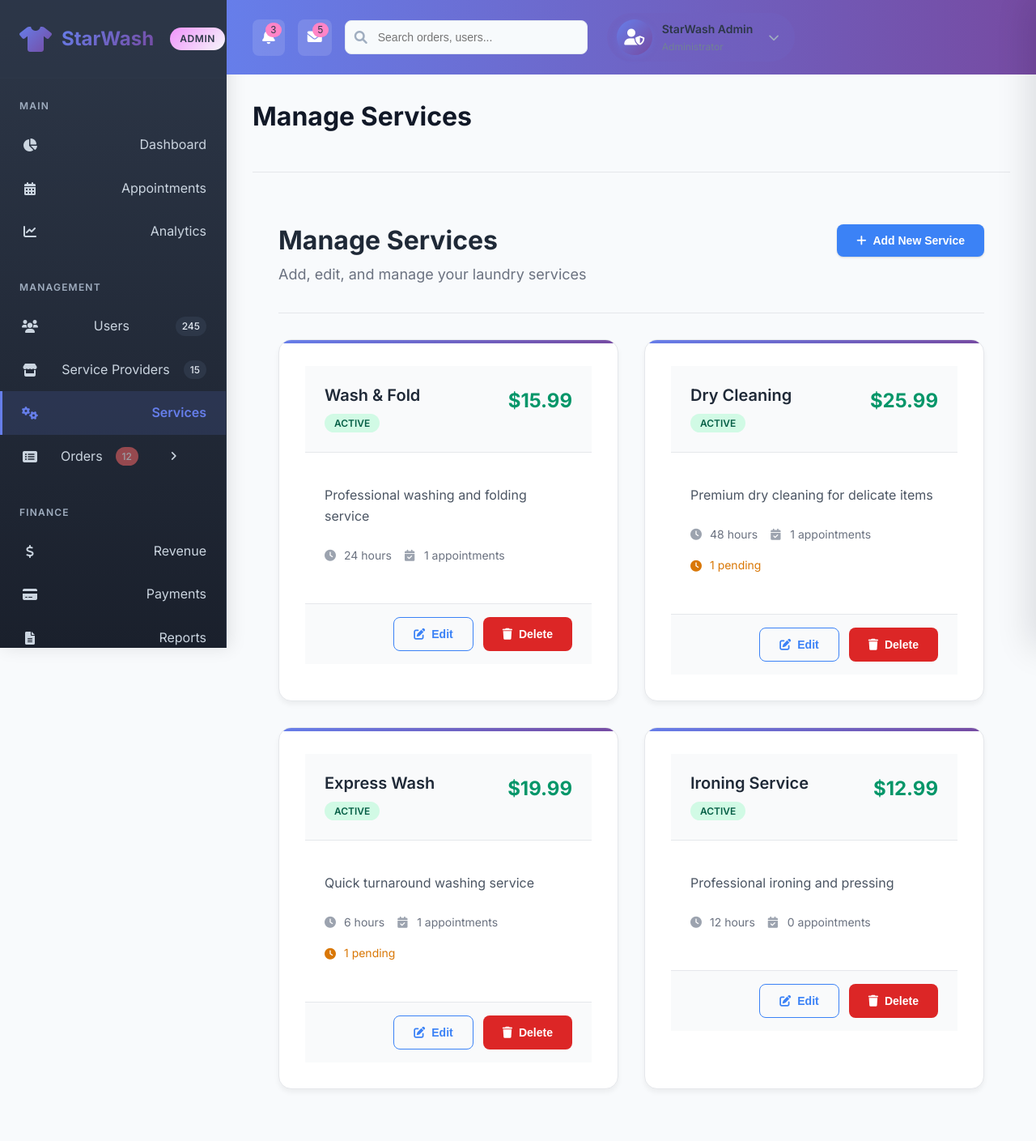
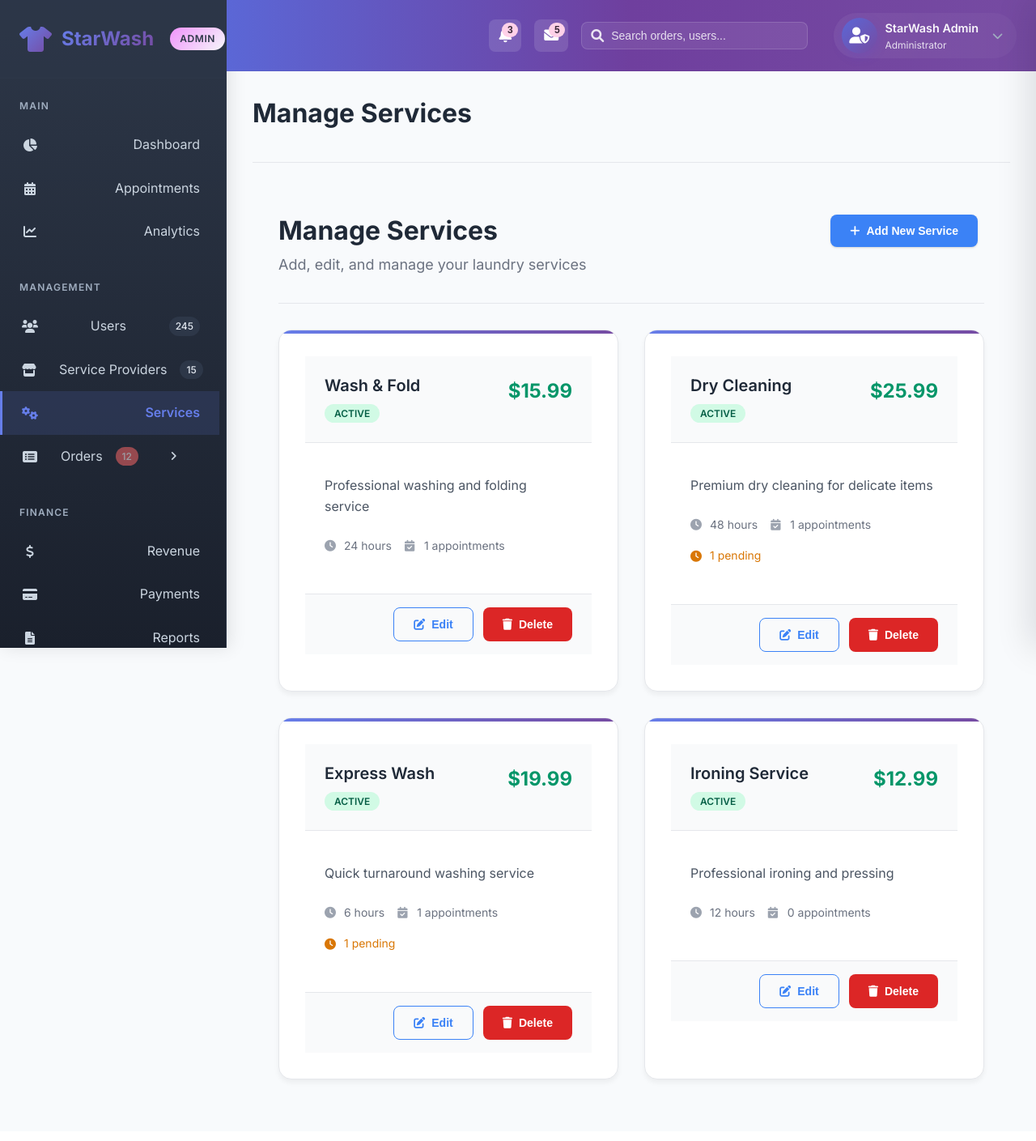
Before and after one commit to LeeDev428/starwash_laundry-website, a PHP site: page /admin/pages/services.php in a window 1280 px wide. Shown: the whole page at 81% size. After the commit the page ends 1337 px from the top, so only its background shows below. Run offline with PHP 8.4, Linux system fonts and the light colour scheme; a user stored in the database is signed in; data comes from the database, SQL or seed files in the repository.

Commit message:
Update admin.css

```diff
--- a/assets/css/admin/admin.css
+++ b/assets/css/admin/admin.css
@@ -26,6 +26,13 @@
     box-shadow: 4px 0 20px rgba(0, 0, 0, 0.1);
 }
 
+/* Prevent sidebar content from causing horizontal overflow. Keep internal
+   scrolling vertical only. */
+.admin-sidebar {
+    overflow-x: hidden;
+    box-sizing: border-box;
+}
+
 .sidebar-header {
     padding: 2rem 1.5rem;
     border-bottom: 1px solid #2d3748;
@@ -37,6 +44,7 @@
     align-items: center;
     gap: 0.75rem;
     color: white;
+    justify-content: center; /* center logo and badge horizontally */
 }
 
 .sidebar-header .logo i {
@@ -65,9 +73,17 @@
     margin-left: 0.5rem;
 }
 
+/* Ensure the badge doesn't cause overflow in the centered logo area */
+.sidebar-header .admin-badge {
+    margin-left: 0.5rem;
+    white-space: nowrap;
+}
+
 /* Admin Navigation */
 .sidebar-nav {
     padding: 1.5rem 0;
+    /* give a small right padding so scrollbar doesn't overlap content */
+    padding-right: 0.5rem;
 }
 
 .nav-section {
@@ -96,6 +112,9 @@
     border-left: 3px solid transparent;
     position: relative;
 }
+
+/* prevent menu text wrapping and keep icons aligned */
+.nav-item span { white-space: nowrap; }
 
 .nav-item:hover {
     background: rgba(102, 126, 234, 0.1);
@@ -247,77 +243,80 @@
     min-height: 100vh;
 }
 
+/* Safety: prevent any accidental horizontal scrolling across the admin
+   layout. This avoids the page showing a horizontal scrollbar even when
+   some components attempt to exceed 100% width. */
+html, body {
+    overflow-x: hidden;
+}
+
 /* Admin Header - Light Professional */
 .admin-header {
-    /* Use the purple gradient header like the design — solid, no white blur */
-    background: linear-gradient(90deg, #667eea 0%, #764ba2 100%);
-    color: white;
-    padding: 1rem 2rem;
-    display: flex;
+    /* Purple gradient header used across the admin app */
+    background: linear-gradient(90deg, #5b67d6 0%, #6f3f9e 50%, #764ba2 100%);
+    color: #ffffff;
+    padding: 1rem 1.25rem; /* balanced padding to avoid clipping */
+    display: grid;
+    grid-template-columns: auto 1fr auto; /* left auto, center flexible, right auto */
     align-items: center;
     position: sticky;
     top: 0;
     z-index: 1100;
+    box-shadow: inset 0 -1px 0 rgba(0,0,0,0.04);
 }
 
 .header-left {
     display: flex;
     align-items: center;
-    gap: 1rem;
-    position: relative;
-    z-index: 1110;
+    gap: 0.75rem;
+    justify-content: flex-start;
+    padding-left: 0.25rem;
+    grid-column: 1 / 2;
 }
 
 .sidebar-toggle {
-    display: none;
-    background: none;
+    display: none; /* revealed on small screens by media queries */
+    background: transparent;
     border: none;
-    color: #4a5568;
+    color: rgba(255,255,255,0.95);
     font-size: 1.25rem;
     cursor: pointer;
     padding: 0.5rem;
     border-radius: 0.375rem;
-    transition: all 0.2s ease;
+    transition: background 0.15s ease, transform 0.15s ease;
 }
 
 .sidebar-toggle:hover {
-    background: #f7fafc;
-    color: #2d3748;
+    background: rgba(255,255,255,0.06);
+    transform: translateY(-1px);
 }
 
 .header-title {
-    position: absolute;
-    left: 50%;
-    transform: translateX(-50%);
+    position: relative;
     text-align: center;
     z-index: 1105;
-}
-
-.header-title h1 {
-    margin: 0;
-    font-size: 1.75rem;
-    font-weight: 700;
-    color: white;
-}
-
-.breadcrumb {
-    color: rgba(255,255,255,0.85);
-    font-size: 0.875rem;
-    font-weight: 500;
+    font-weight: 600;
+    color: rgba(255,255,255,0.95);
 }
 
 .header-right {
     display: flex;
     align-items: center;
-    gap: 1.5rem;
-    position: relative;
-    z-index: 1110;
+    gap: 1rem;
+    justify-content: flex-end;
+    padding-right: 0.25rem;
+    grid-column: 3 / 4;
 }
+
+/* ensure a comfortable gap between the search box and profile pill */
+.header-right .search-box { margin-right: 0.5rem; }
+.search-box input { max-width: 320px; }
 
 .header-actions {
     display: flex;
     align-items: center;
     gap: 1rem;
+    margin-right: 0.5rem;
 }
 
 .action-btn {
@@ -327,28 +326,28 @@
     color: white;
     font-size: 1.125rem;
     cursor: pointer;
-    padding: 0.75rem;
+    padding: 0.6rem 0.75rem;
     border-radius: 0.5rem;
-    transition: all 0.2s ease;
-    backdrop-filter: none;
+    transition: background 0.15s ease, transform 0.12s ease;
 }
 
 .action-btn:hover {
     background: rgba(255,255,255,0.18);
-    color: white;
+    transform: translateY(-1px);
 }
 
 .action-btn .badge {
     position: absolute;
     top: 0.25rem;
     right: 0.25rem;
-    background: #ff84c7;
-    color: #2d3748;
+    background: #ffd1e8;
+    color: #3b2a3a;
     font-size: 0.75rem;
-    padding: 0.125rem 0.375rem;
+    padding: 0.125rem 0.35rem;
     border-radius: 9999px;
     min-width: 1.25rem;
     text-align: center;
+    font-weight: 700;
 }
 
 .search-box {
@@ -360,46 +359,48 @@
 .search-box i {
     position: absolute;
     left: 0.75rem;
-    color: #a0aec0;
+    color: rgba(255,255,255,0.85);
 }
 
 .search-box input {
-    padding: 0.75rem 1rem 0.75rem 2.5rem;
-    border: 1px solid #e2e8f0;
+    padding: 0.5rem 0.75rem 0.5rem 2.25rem;
+    border: 1px solid rgba(255,255,255,0.14);
     border-radius: 0.5rem;
-    background: #f7fafc;
-    color: #2d3748;
+    background: rgba(255,255,255,0.08);
+    color: rgba(255,255,255,0.95);
     font-size: 0.875rem;
-    width: 300px;
-    transition: all 0.2s ease;
+    width: 280px;
+    transition: all 0.12s ease;
 }
+
+.search-box input::placeholder { color: rgba(255,255,255,0.82); }
 
 .search-box input:focus {
     outline: none;
-    border-color: #667eea;
-    box-shadow: 0 0 0 3px rgba(102, 126, 234, 0.1);
-    background: white;
+    border-color: rgba(255,255,255,0.28);
+    box-shadow: 0 6px 18px rgba(79,70,229,0.12);
+    background: rgba(255,255,255,0.12);
 }
 
 /* Admin Profile */
 .admin-profile {
     display: flex;
     align-items: center;
-    gap: 1rem;
+    gap: 0.75rem;
     position: relative;
 }
 
 .profile-avatar {
-    width: 3rem;
-    height: 3rem;
-    background: linear-gradient(135deg, #667eea, #764ba2);
-    border-radius: 50%;
+    width: 44px;
+    height: 44px;
+    background: linear-gradient(135deg, #5b67d6, #764ba2);
+    border-radius: 9999px;
     display: flex;
     align-items: center;
     justify-content: center;
     color: white;
     font-size: 1.25rem;
-    box-shadow: 0 2px 8px rgba(102, 126, 234, 0.3);
+    box-shadow: 0 4px 14px rgba(79,70,229,0.18);
 }
 
 .profile-info {
@@ -409,12 +410,12 @@
 
 .profile-name {
     font-weight: 600;
-    color: #2d3748;
-    font-size: 0.875rem;
+    color: rgba(255,255,255,0.95);
+    font-size: 0.9rem;
 }
 
 .profile-role {
-    color: #718096;
+    color: rgba(255,255,255,0.82);
     font-size: 0.75rem;
 }
 
@@ -470,13 +471,24 @@
 .profile-pill {
     display: flex;
     align-items: center;
-    gap: 0.75rem;
-    background: linear-gradient(90deg, rgba(118,75,162,0.12), rgba(102,126,234,0.08));
-    padding: 0.5rem 0.75rem;
+    gap: 0.6rem;
+    background: linear-gradient(90deg, rgba(255,255,255,0.06), rgba(255,255,255,0.03));
+    padding: 0.375rem 0.6rem;
     border-radius: 9999px;
 }
 
 .profile-pill { cursor: pointer; }
+
+/* Make sure profile pill and header actions sit above the centered header title */
+.profile-pill, .header-actions, .admin-profile {
+    position: relative;
+    z-index: 1120;
+}
+
+/* Prevent title from pushing the header taller and clipping children */
+.admin-header * {
+    box-sizing: border-box;
+}
 
 .profile-pill .profile-avatar {
     width: 44px;
@@ -532,6 +544,30 @@
     flex: 1;
     padding: 2rem;
     background: #f8fafc;
+}
+
+/* Page header (in-content) - show the page title on the page, not in the top bar */
+.page-header {
+    margin-bottom: 1.5rem;
+}
+.page-title {
+    margin: 0 0 0.5rem 0;
+    font-size: 2rem;
+    color: #1f2937;
+    font-weight: 700;
+}
+
+/* Ensure the profile dropdown aligns to the right side of the header-right
+   container so it doesn't overlap the centered title. */
+.header-right .dropdown-menu {
+    right: 0;
+    left: auto;
+}
+
+/* Slight offset so the dropdown sits within the header padding and doesn't
+   float over the centered title visually. */
+.header-right .dropdown-menu {
+    margin-right: 0.25rem;
 }
 
 /* Admin Cards */
```
Also changed, not shown: other parts of assets/css/admin/admin.css (+2 -39 lines).
